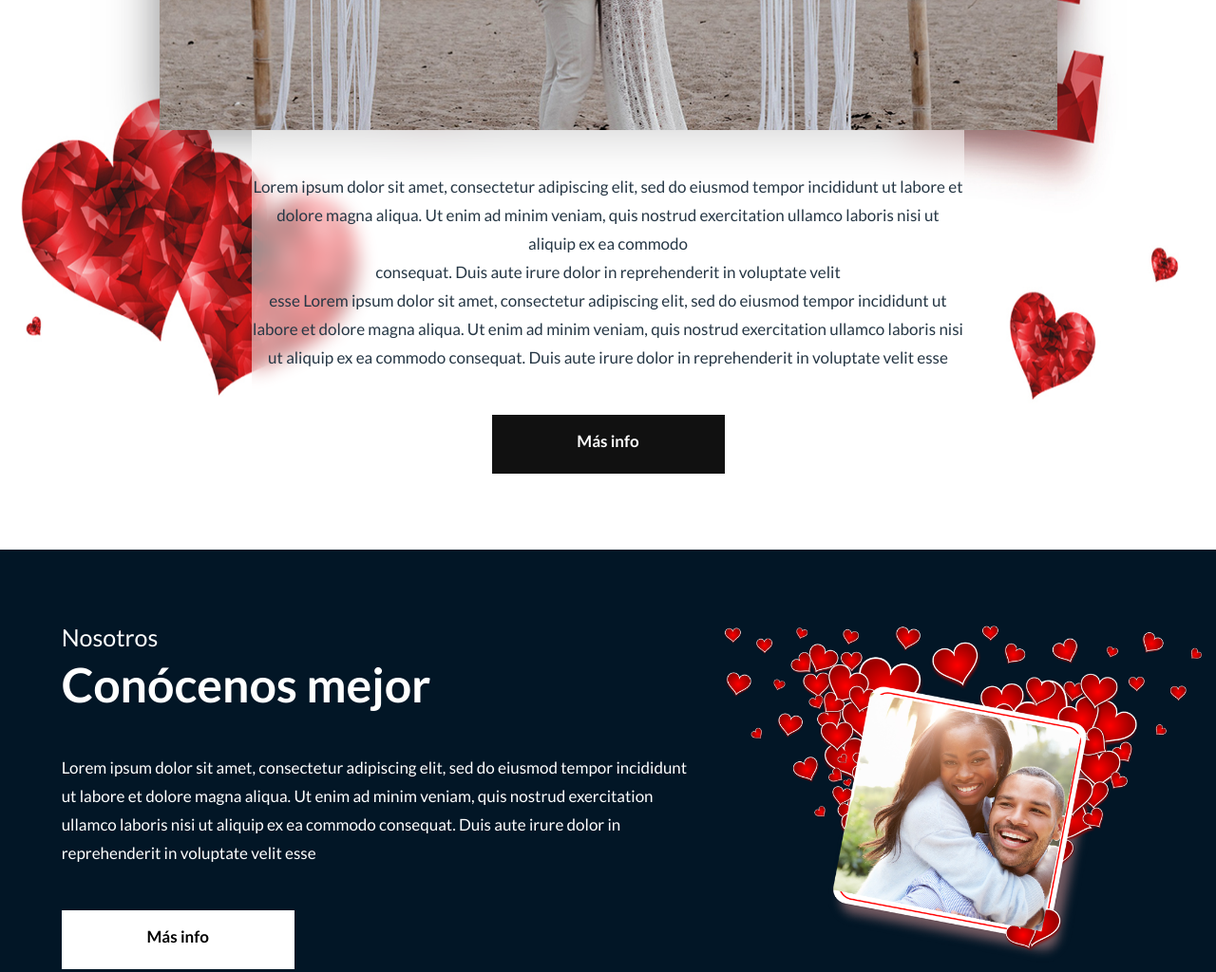
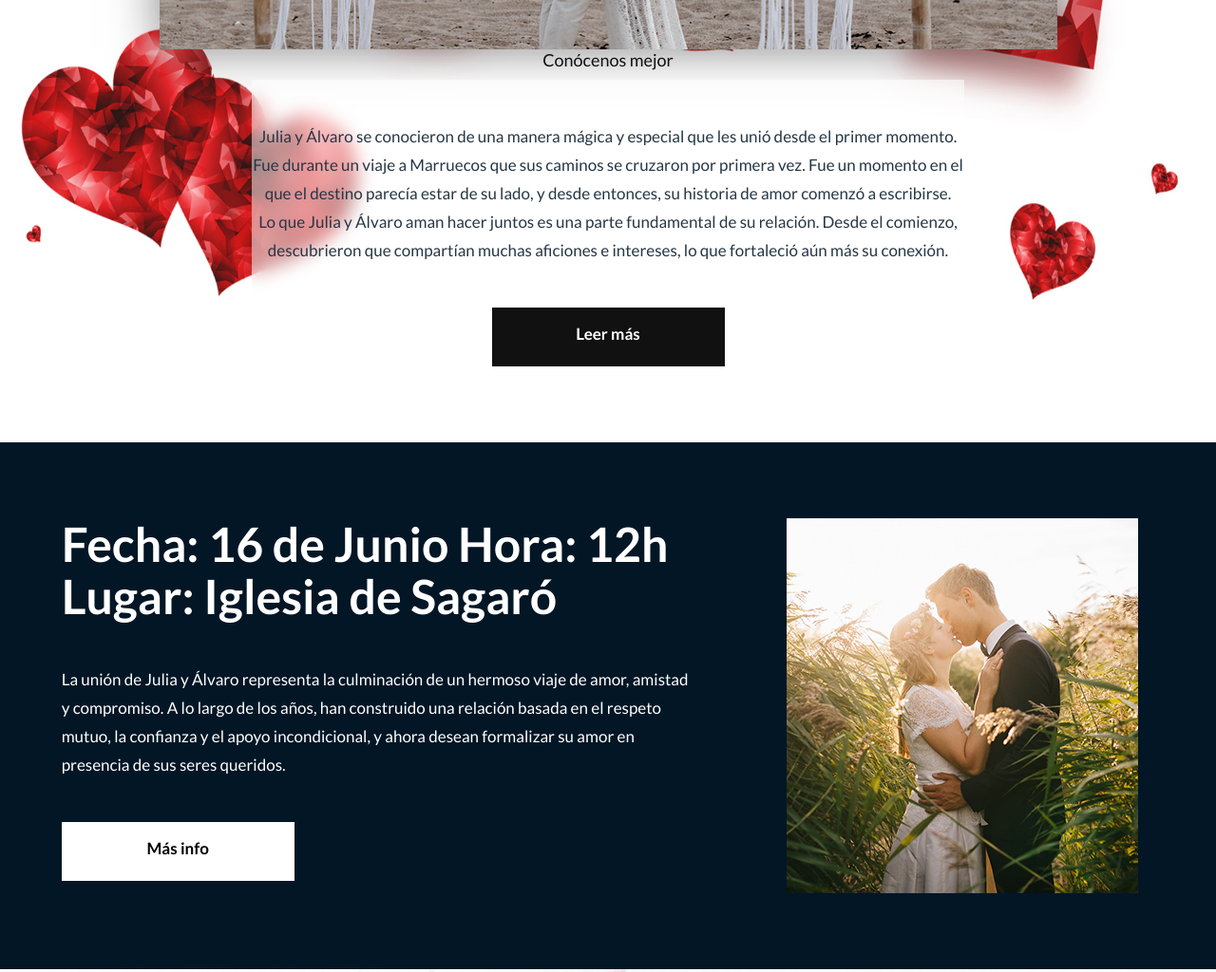
Before and after one commit to andayanda/boda, a plain HTML site: page settle-html/index.html in a window 1280 px wide. Shown: the part 1440-2464 px from the top of the page at 95% size. Drawn offline with nearby package versions, Linux system fonts and the light colour scheme; some packages are replaced by stand-ins of ours; a script that the page names is missing.

Commit message:
ultimos retoques

```diff
--- a/settle-html/index.html
+++ b/settle-html/index.html
@@ -186,7 +186,7 @@
             <div class="row">
                <div class="col-md-12">
                   <div class="titlepage text_align_center">
-                     <h2>Toda la Información</h2>
+                     <!-- <h2>Toda la Información</h2> -->
                   </div>
                </div>
                <div class="col-md-10 offset-md-1">
@@ -196,10 +196,15 @@
                </div>
                <div class="col-md-8 offset-md-2">
                   <div class="about_img text_align_center">
-                     <p>Lorem ipsum dolor sit amet, consectetur adipiscing elit, sed do eiusmod tempor incididunt ut labore et dolore magna aliqua. Ut enim ad minim veniam, quis nostrud exercitation ullamco laboris nisi ut aliquip ex ea commodo <br>consequat. Duis aute irure dolor in reprehenderit in voluptate velit<br>
-                        esse Lorem ipsum dolor sit amet, consectetur adipiscing elit, sed do eiusmod tempor incididunt ut labore et dolore magna aliqua. Ut enim ad minim veniam, quis nostrud exercitation ullamco laboris nisi ut aliquip ex ea commodo consequat. Duis aute irure dolor in reprehenderit in voluptate velit esse
+                     <h3>Conócenos mejor</h3>
+                     <p>Julia y Álvaro se conocieron de una manera mágica y especial que les unió desde el primer momento.
+                        Fue durante un viaje a Marruecos que sus caminos se cruzaron por primera vez. Fue un momento en el
+                        que el destino parecía estar de su lado, y desde entonces, su historia de amor comenzó a
+                        escribirse. <br>Lo que Julia y Álvaro aman hacer juntos es una parte fundamental de su relación. Desde el
+                        comienzo, descubrieron que compartían muchas aficiones e intereses, lo que fortaleció aún más su
+                        conexión.
                      </p>
-                     <a class="read_more" href="about.html">Más info</a>
+                     <a class="read_more" href="about.html">Leer más</a>
                   </div>
                </div>
             </div>
@@ -212,16 +217,20 @@
             <div class="row">
                <div class="col-md-7">
                   <div class="titlepage text_align_left">
-                     <span>Nosotros</span>
-                     <h2>Conócenos mejor</h2>
-                     <p>Lorem ipsum dolor sit amet, consectetur adipiscing elit, sed do eiusmod tempor incididunt ut labore et dolore magna aliqua. Ut enim ad minim veniam, quis nostrud exercitation ullamco laboris nisi ut aliquip ex ea commodo consequat. Duis aute irure dolor in reprehenderit in voluptate velit esse
-                     </p>
-                     <a class="read_more whitebg" href="Javascript:void(0)">Más info</a>
+
+
+                     <h2>Fecha: 16 de Junio Hora: 12h Lugar: Iglesia de Sagaró</h2>
+                     <p>
+                        La unión de Julia y Álvaro representa la culminación de un hermoso viaje de amor, amistad y
+                        compromiso. A lo largo de los años, han construido una relación basada en el respeto mutuo, la
+                        confianza y el apoyo incondicional, y ahora desean formalizar su amor en presencia de sus seres
+                        queridos.</p>
+                     <a class="read_more whitebg" href="couple.html">Más info</a>
                   </div>
                </div>
                <div class="col-md-5">
                   <div class="doi">
-                     <figure><img src="images/mul.png" alt="#"/></figure>
+                     <figure><img src="images/g2.jpg" alt="#"/></figure>
                   </div>
                </div>
             </div>
@@ -307,7 +316,7 @@
                      </div>
                   </div>
                   <div class="col-md-12">
-                     <p class="text_align_center">It is a long established fact that a reader will be distracted by the readable content of a page when looking at its layout. The point of using Lorem Ipsum is that it has a more-or-less normal distribution of letters, as</p>
+                     <p class="text_align_center"> <p>En esta página, encontrará todas las imágenes del evento están organizadas en una hermosa galería que les permitirá revivir los momentos más emotivos y alegres.</p>
                   </div>
                </div>
             </div>
```
Also changed, not shown: settle-html/gallery.html (+17 -0 lines).
